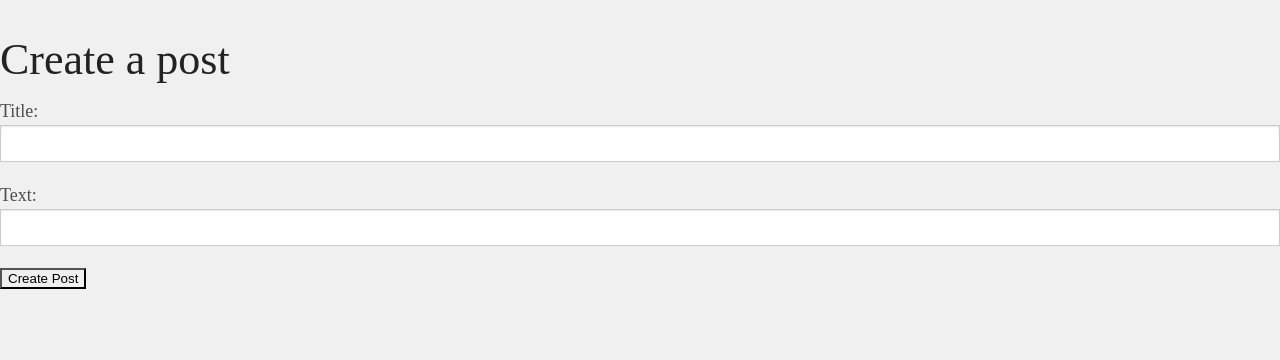
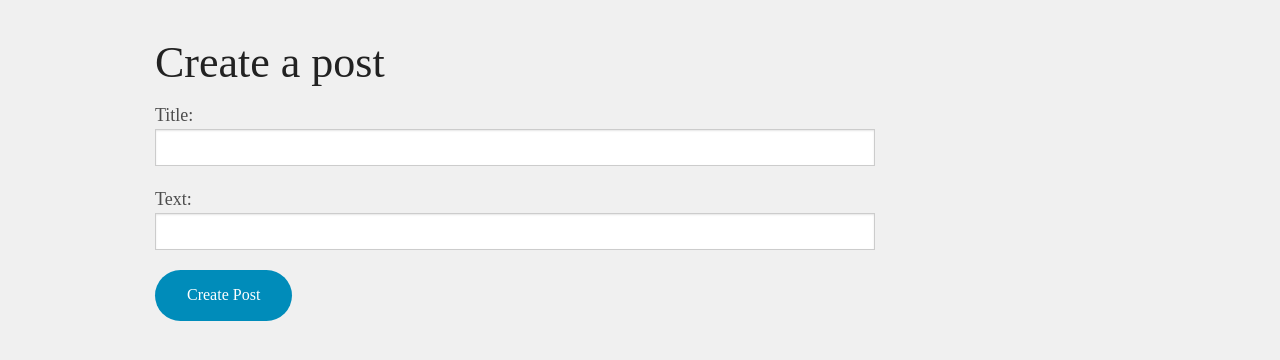
Before and after one commit to ericmok/djangosimpleblog, a Django app: page /new/ in a window 1280 px wide. Shown: the part 108-468 px from the top of the page. Run offline with Django 3.2, Linux system fonts and the light colour scheme.

Commit message:
Some classes added

```diff
--- a/templates/blogs/posts_create.html
+++ b/templates/blogs/posts_create.html
@@ -1,10 +1,14 @@
 {% extends "layout.html" %}
 
 {% block content %}
-    <h1>Create a post</h1>
-    <form method="POST" action="">
-        {% csrf_token %}
-        {{ form.as_p }}
-        <input type="submit" value="Create Post" />
-    </form>
+<div class="row">
+    <div class="small-12 medium-9 columns">
+        <h1>Create a post</h1>
+        <form method="POST" action="">
+            {% csrf_token %}
+            {{ form.as_p }}
+            <input class="button round" type="submit" value="Create Post" />
+        </form>
+    </div>
+</div>
 {% endblock %}
```
